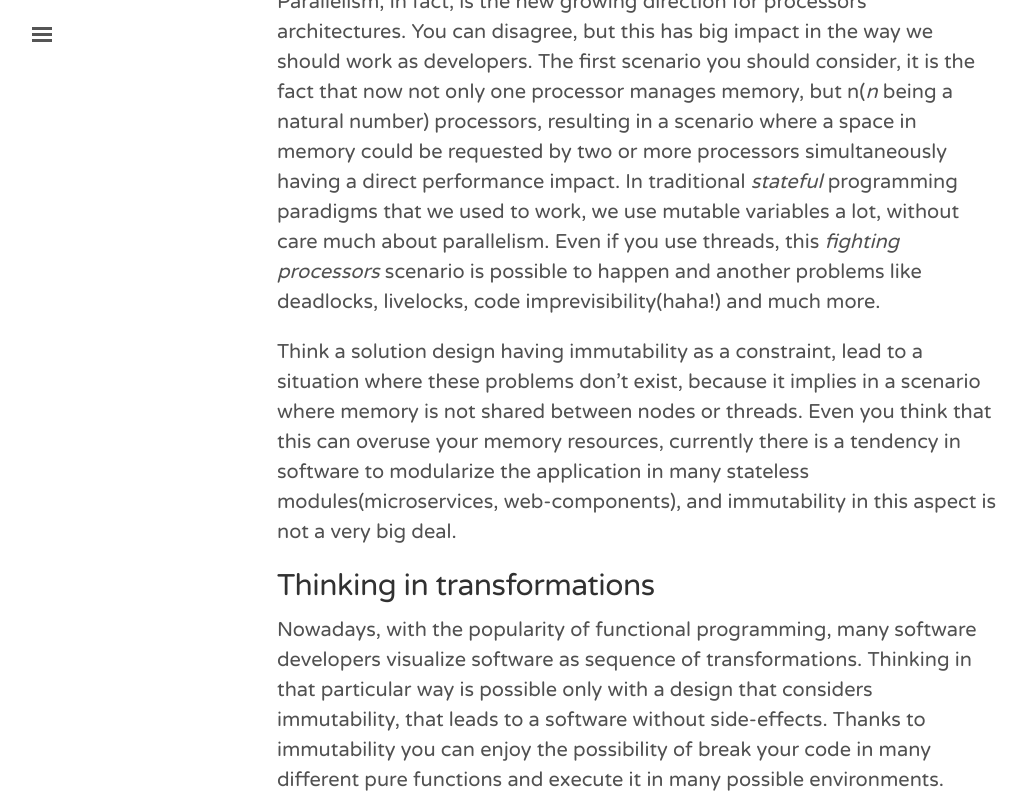
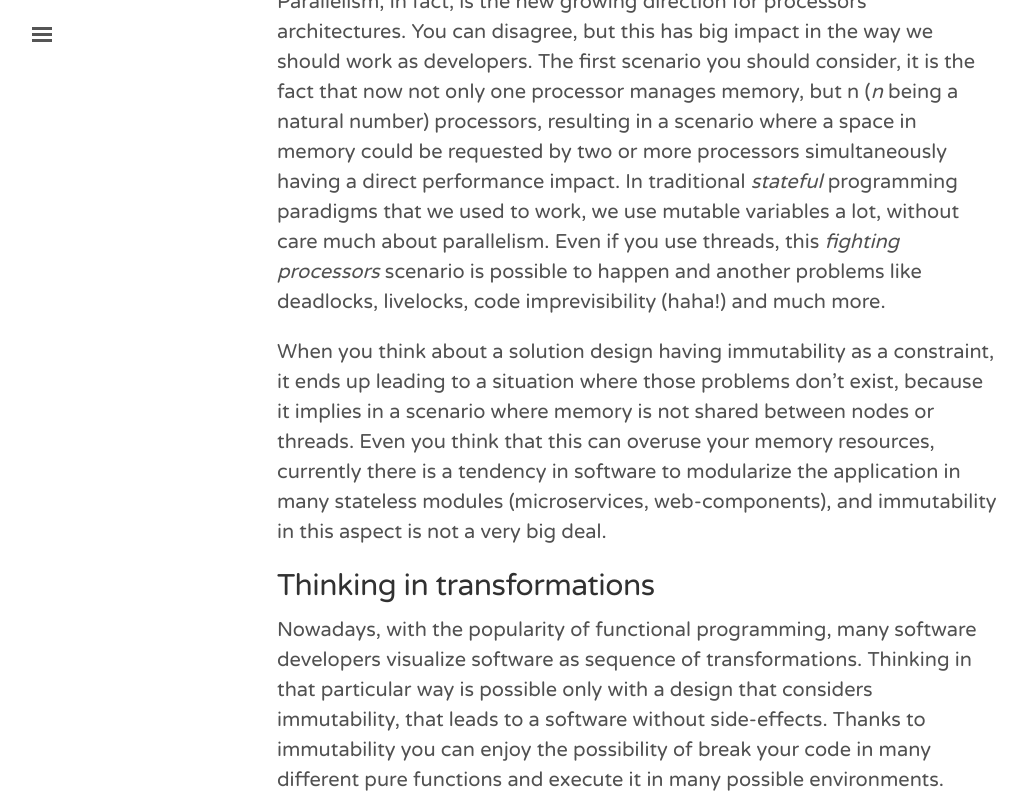
Before and after one commit to adrianobrito/adrianobrito.github.io, a Jekyll site: the page built from _posts/2017-12-28-thinking-deeply-about-immutability.md, in a window 1280 px wide and 1400 px high, scrolled down 1246 px. Shown: the top 795 px of the window, without its empty margins (3-1030 px from the left). Built offline with Jekyll 4.4.1, drawn with Linux system fonts in a browser that asks for light colours; comment, search, counter and statistics services are not loaded; some of the changed text lies outside the part shown; grey boxes are pictures that could not be loaded.

Commit message:
[Fix] Add review suggestion given by @Jefferson227

```diff
--- a/_posts/2017-12-28-thinking-deeply-about-immutability.md
+++ b/_posts/2017-12-28-thinking-deeply-about-immutability.md
@@ -1,28 +1,27 @@
 ---
 layout: post
-title: Thinking(deeply) about Immutability
-categories: functional programming
+title: Thinking (deeply) about Immutability
 ---
 Immutability is something that a lot of people care about today, but why? What happen in the world of programming languages design to introduce immutability as a necessary feature? Is it  only related with the functional paradigm? These and another questions will be analyzed in the very first post of my blog. Firstly, let's go back in time.
 
 ## The mutable Hardware
 
-In past decades(00's and 90's specifically), the hardware was growing according to Moore's Law, that concludes that the number of transistors in a dense integrated circuit doubles each 2 years. This particular tax was very accurate along the time, but currently there are emerging some theories that indicates [the end of Moore's Law](https://rodneybrooks.com/the-end-of-moores-law/). You can see that with the move from single core architectures to parallel multi-core architectures and clustered processing environments.
+In past decades (from 70's to 00's specifically), the hardware was growing according to Moore's Law, that concludes that the number of transistors in a dense integrated circuit doubles each 2 years. This particular rate was very accurate along the time, but currently there are emerging some theories that indicates [the end of Moore's Law](https://rodneybrooks.com/the-end-of-moores-law/). You can see that with the move from single core architectures to parallel multi-core architectures and clustered processing environments.
 
 ![moore_law_end]({{site.baseurl }}/public/moore__sl_large.gif)
 
-Parallelism, in fact, is the new growing direction for processors architectures. You can disagree, but this has big impact in the way we should work as developers. The first scenario you should consider, it is the fact that now not only one processor manages memory, but n(_n_ being a natural number) processors, resulting in a scenario where a space in memory could be requested by two or more processors simultaneously having a direct performance impact. In traditional _stateful_ programming paradigms that we used to work, we use mutable variables a lot, without care much about parallelism. Even if you use threads, this _fighting processors_ scenario is possible to happen and another problems like deadlocks, livelocks, code imprevisibility(haha!) and much more.
+Parallelism, in fact, is the new growing direction for processors architectures. You can disagree, but this has big impact in the way we should work as developers. The first scenario you should consider, it is the fact that now not only one processor manages memory, but n (_n_ being a natural number) processors, resulting in a scenario where a space in memory could be requested by two or more processors simultaneously having a direct performance impact. In traditional _stateful_ programming paradigms that we used to work, we use mutable variables a lot, without care much about parallelism. Even if you use threads, this _fighting processors_ scenario is possible to happen and another problems like deadlocks, livelocks, code imprevisibility (haha!) and much more.
 
-Think a solution design having immutability as a constraint, lead to a situation where these problems don't exist, because it implies in a scenario where memory is not shared between nodes or threads. Even you think that this can overuse your memory resources, currently there is a tendency in software to modularize the application in many stateless modules(microservices, web-components), and immutability in this aspect is not a very big deal.
+When you think about a solution design having immutability as a constraint, it ends up leading to a situation where those problems don't exist, because it implies in a scenario where memory is not shared between nodes or threads. Even you think that this can overuse your memory resources, currently there is a tendency in software to modularize the application in many stateless modules (microservices, web-components), and immutability in this aspect is not a very big deal.
 
 ## Thinking in transformations
 
 Nowadays, with the popularity of functional programming, many software developers visualize software as sequence of transformations. Thinking in that particular way is possible only with a design that considers immutability, that leads to a software without side-effects. Thanks to immutability you can enjoy the possibility of break your code in many different pure functions and execute it in many possible environments.
 
 ![](https://camo.githubusercontent.com/c2c0ba1ad82d003b5386404ae09c00763d73510c/687474703a2f2f692e696d6775722e636f6d2f72764352394f512e706e67)
-*Time travel debug, one great wonder that is possible because of immutability*
+*Time travel debug, a great wonder that is possible due to immutability*
 
-But how it exactly happens? How immutability will improve my code quality? These questions are not so easy to answers because immutability is not a thing only related with code design, but it's related with other things like hardware and distributed systems. So, in order to help you visualize in a practical way, it will be showed a basic example involving calculations.
+But how it exactly happens? How immutability will improve my code quality? These questions are not so easy to answer because immutability is not a thing only related with code design, but it's related with other things like hardware and distributed systems. So, in order to help you visualize in a practical way, it will be showed a basic example involving calculations.
 
 Our code example will have to do the following steps:
 
```
Also changed, not shown: other parts of _posts/2017-12-28-thinking-deeply-about-immutability.md (+1 -1 lines).
